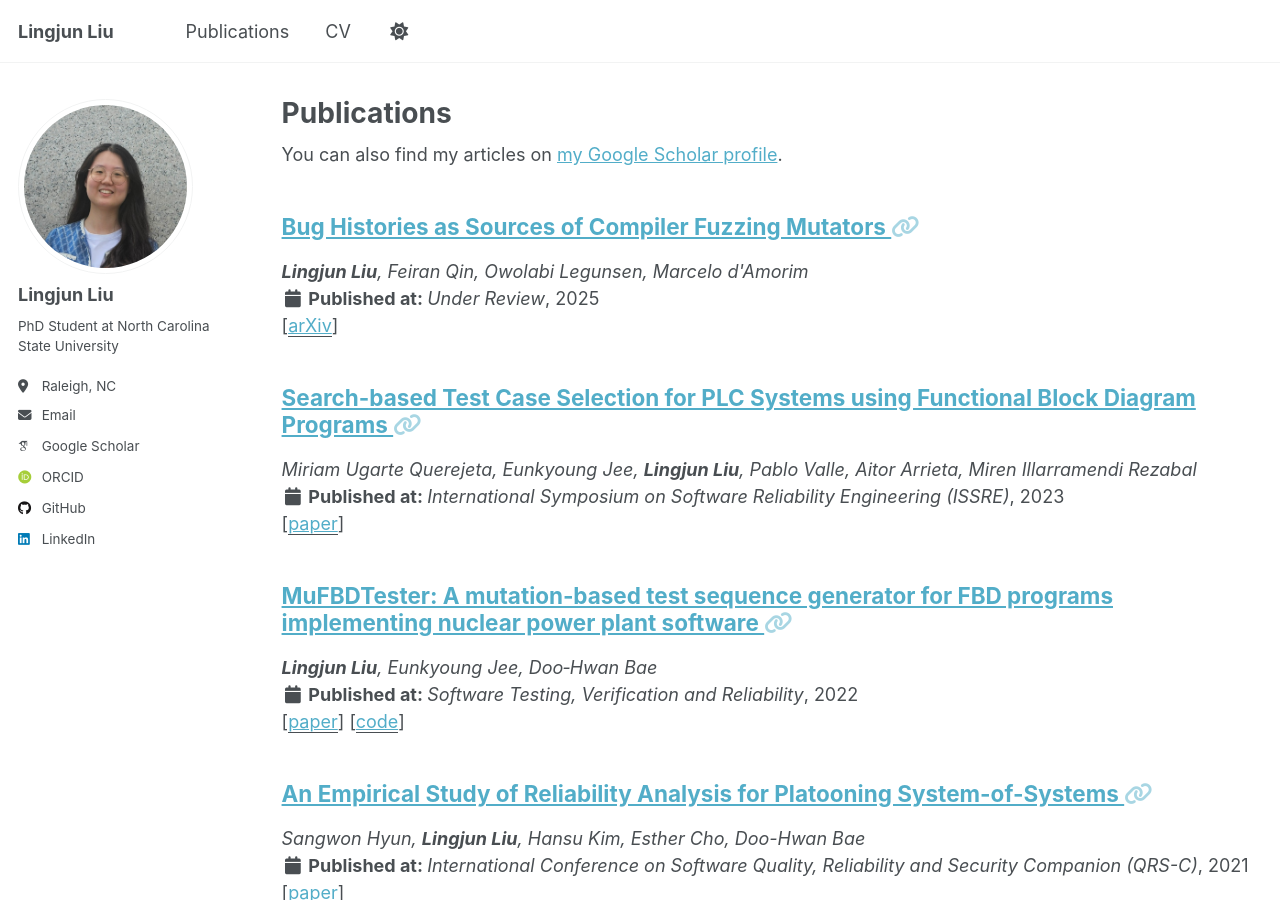
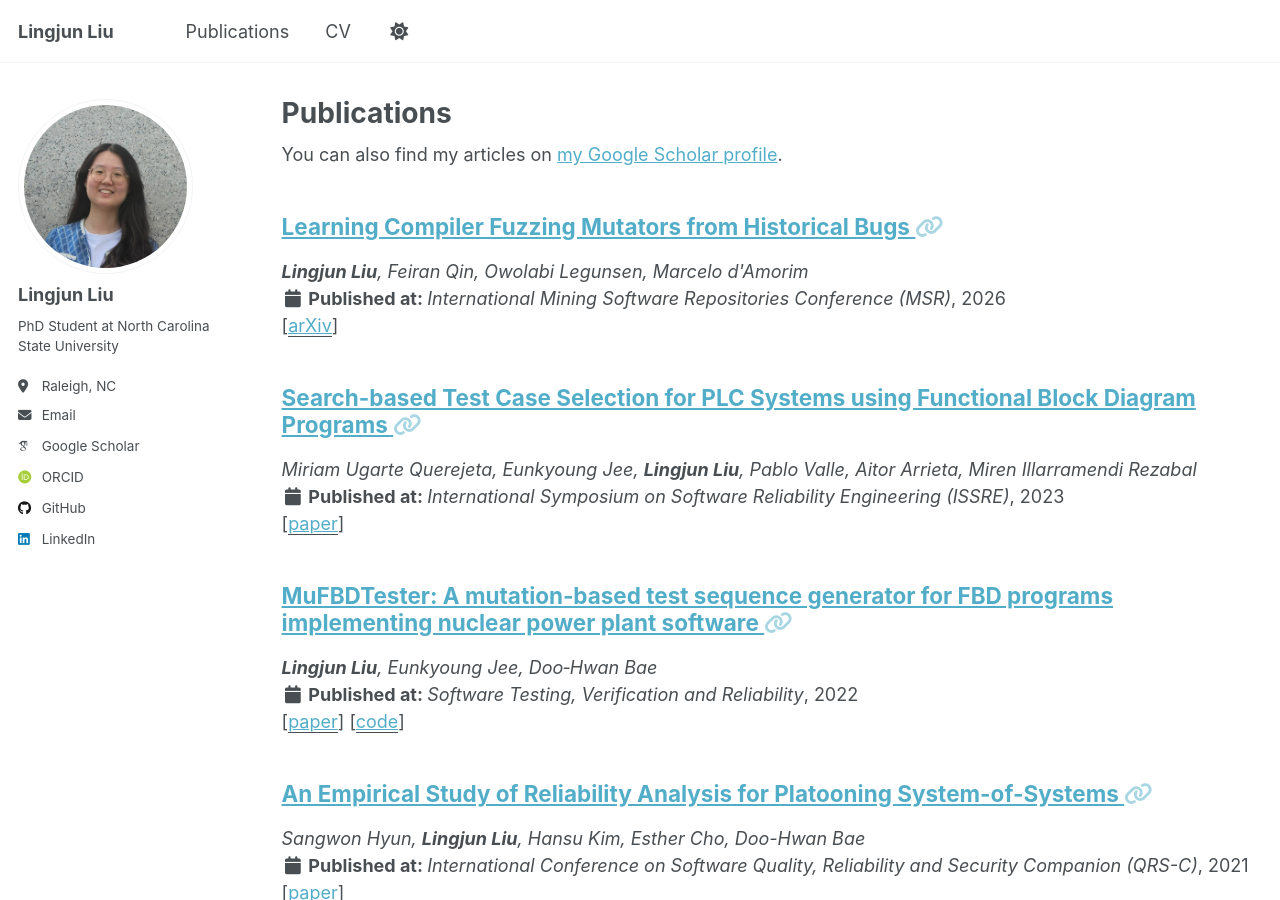
Before and after one commit to lingjunliu/lingjunliu.github.io, a Jekyll site: the page built from _pages/publications.html, in a window 1280 px wide and 900 px high. Built offline with Jekyll 4.4.1, drawn with Linux system fonts in a browser that asks for light colours; some web fonts are replaced; a script that is not in the unit is left out.

Commit message:
update publications

```diff
--- /dev/null
+++ b/_publications/2026-04-13-IssueMut.md
@@ -0,0 +1,13 @@
+---
+title: "Learning Compiler Fuzzing Mutators from Historical Bugs"
+collection: publications
+category: conferences
+link: https://www.cs.cornell.edu/~legunsen/pubs/LiuETAlIssueMutMSR26.pdf
+excerpt: ''
+date: 2026-04-13
+year: 2026
+venue: 'International Mining Software Repositories Conference (MSR)'
+arxiv: 'https://www.cs.cornell.edu/~legunsen/pubs/LiuETAlIssueMutMSR26.pdf'
+citation: ''
+authors: <b>Lingjun Liu</b>, Feiran Qin, Owolabi Legunsen, Marcelo d'Amorim
+---
```
Also changed, not shown: _pages/about.md (+6 -1 lines), _publications/2025-10-09-IssueMut.md (deleted, +0 -13 lines).
